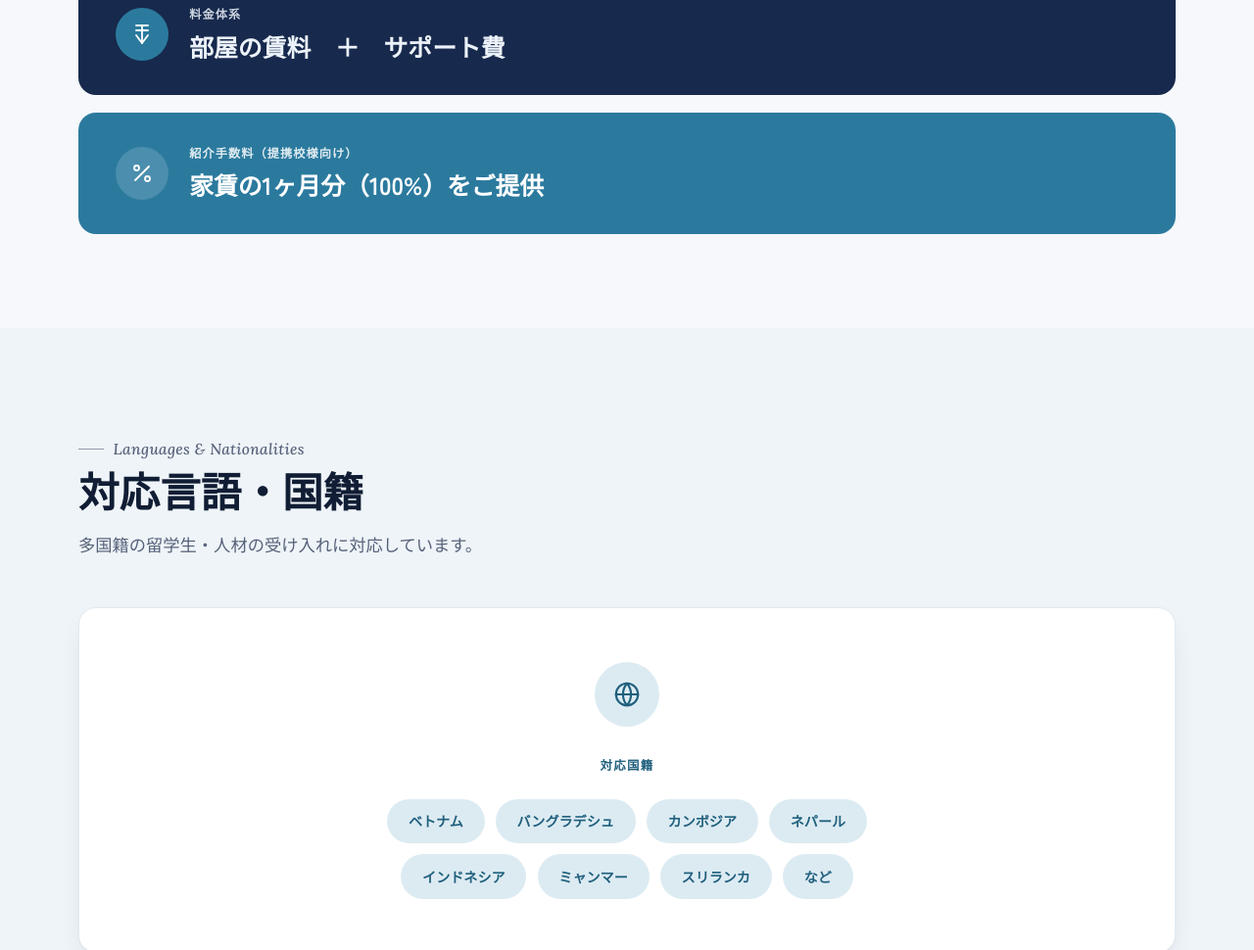
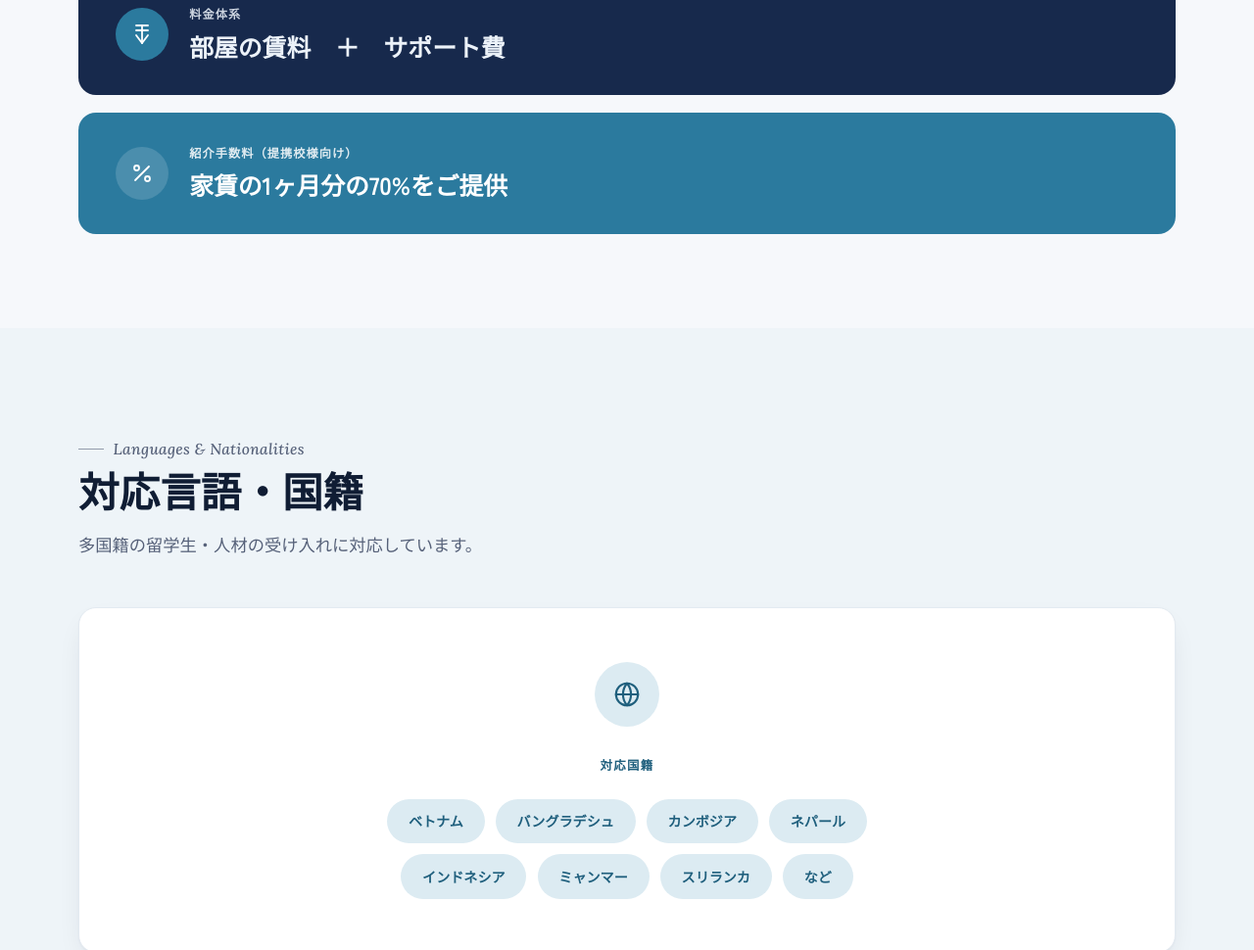
Before and after one commit to progress-website/progress-website.github.io, a plain HTML site: page index.html in a window 1280 px wide. Shown: the part 3308-4278 px from the top of the page at 98% size. Drawn offline with Linux system fonts and the light colour scheme.

Commit message:
Change partner-school referral fee to 70%
Co-Authored-By: Claude Sonnet 5 <noreply@anthropic.com>

```diff
--- a/index.html
+++ b/index.html
@@ -667,7 +667,7 @@
         <span class="badge" aria-hidden="true"><svg viewBox="0 0 24 24" fill="none" stroke="currentColor" stroke-width="1.8" stroke-linecap="round" stroke-linejoin="round"><line x1="19" y1="5" x2="5" y2="19"/><circle cx="6.5" cy="6.5" r="2.5"/><circle cx="17.5" cy="17.5" r="2.5"/></svg></span>
         <span>
           <span class="k">紹介手数料（提携校様向け）</span>
-          <span class="v">家賃の1ヶ月分（100%）をご提供</span>
+          <span class="v">家賃の1ヶ月分の70%をご提供</span>
         </span>
       </div>
     </div>
```
